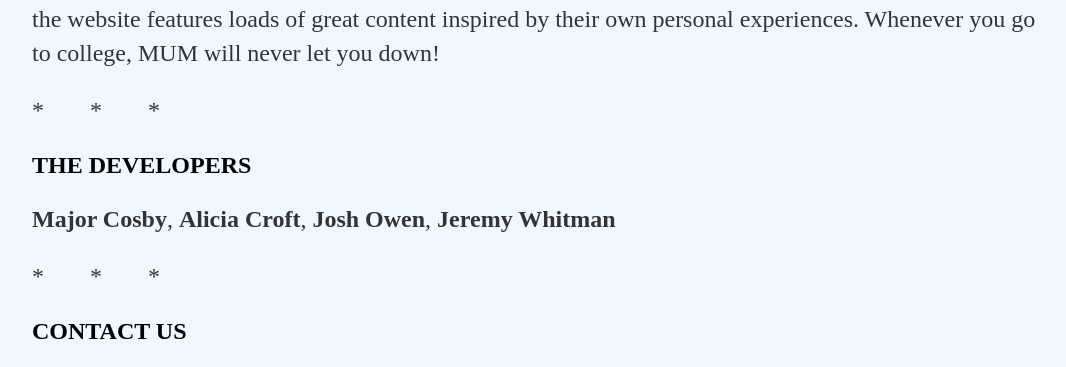
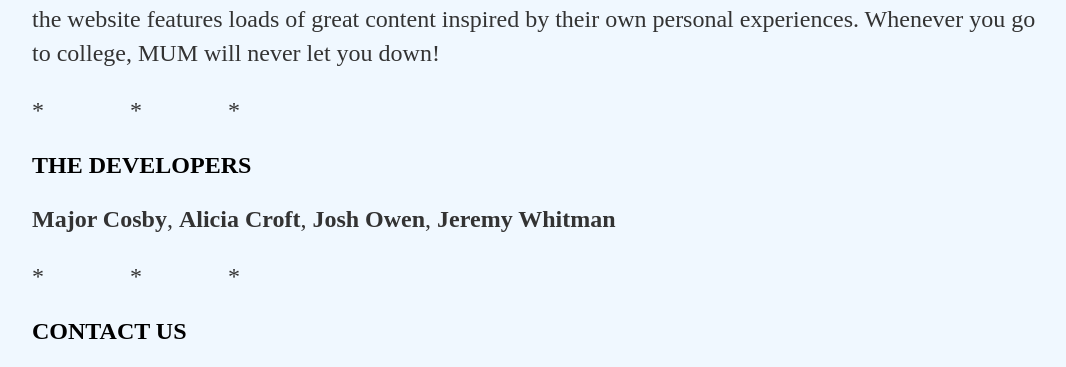
Before and after one commit to rowen2/rowen2.github.io, a Jekyll site: the page built from about/index.html, in a window 1280 px wide. Shown: the part 228-595 px from the top of the page, without its empty margins (96-1162 px from the left). Built offline with Jekyll 4.4.1, drawn with Linux system fonts in a browser that asks for light colours.

Commit message:
Update main.css

```diff
--- a/css/main.css
+++ b/css/main.css
@@ -44,7 +44,7 @@ p {
     color: #333;
 }
 #p0 {
-    	word-spacing: 40px;
+    	word-spacing: 80px;
 }
 footer {
     border-top: 1px solid #d5d5d5;
```
